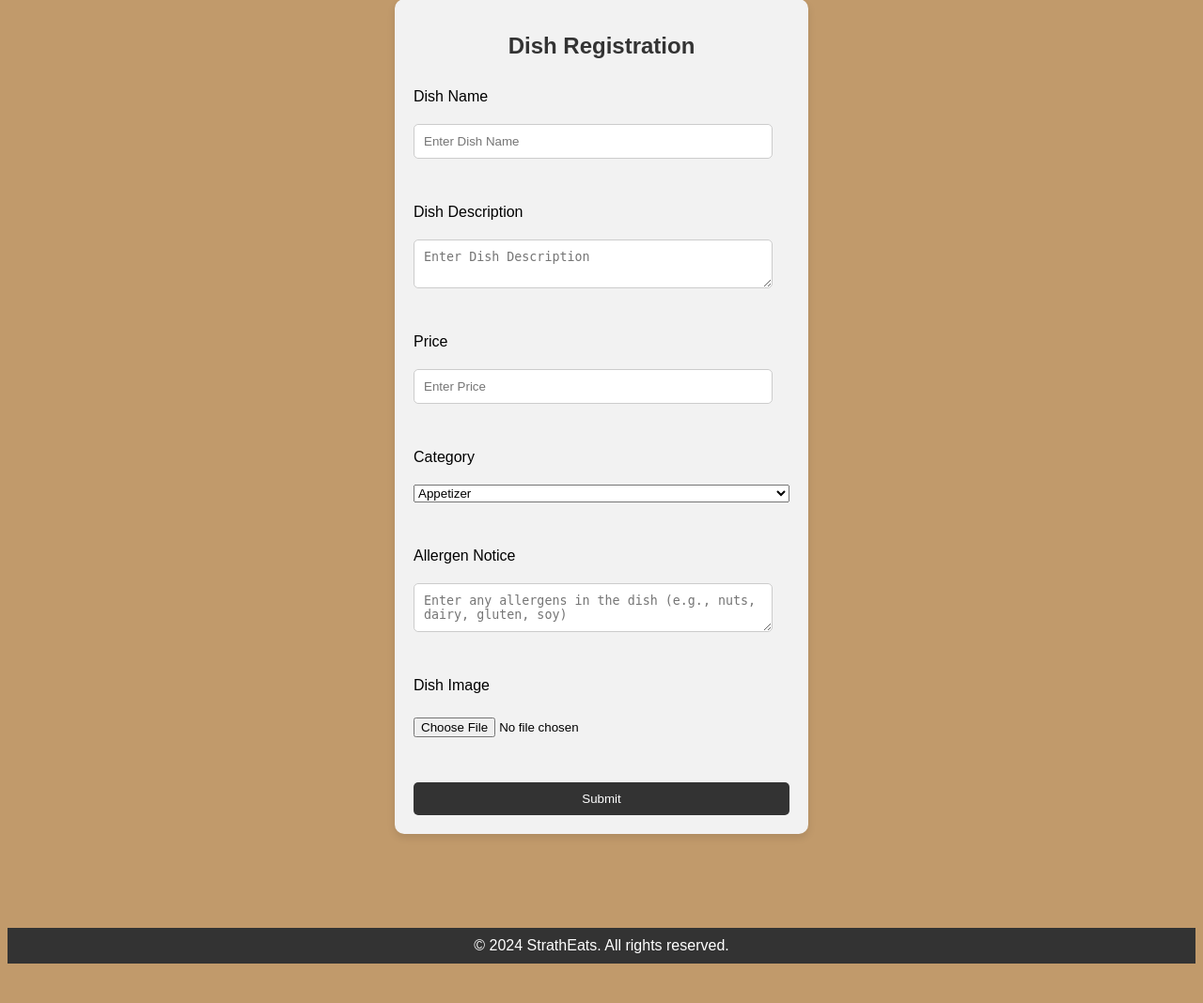
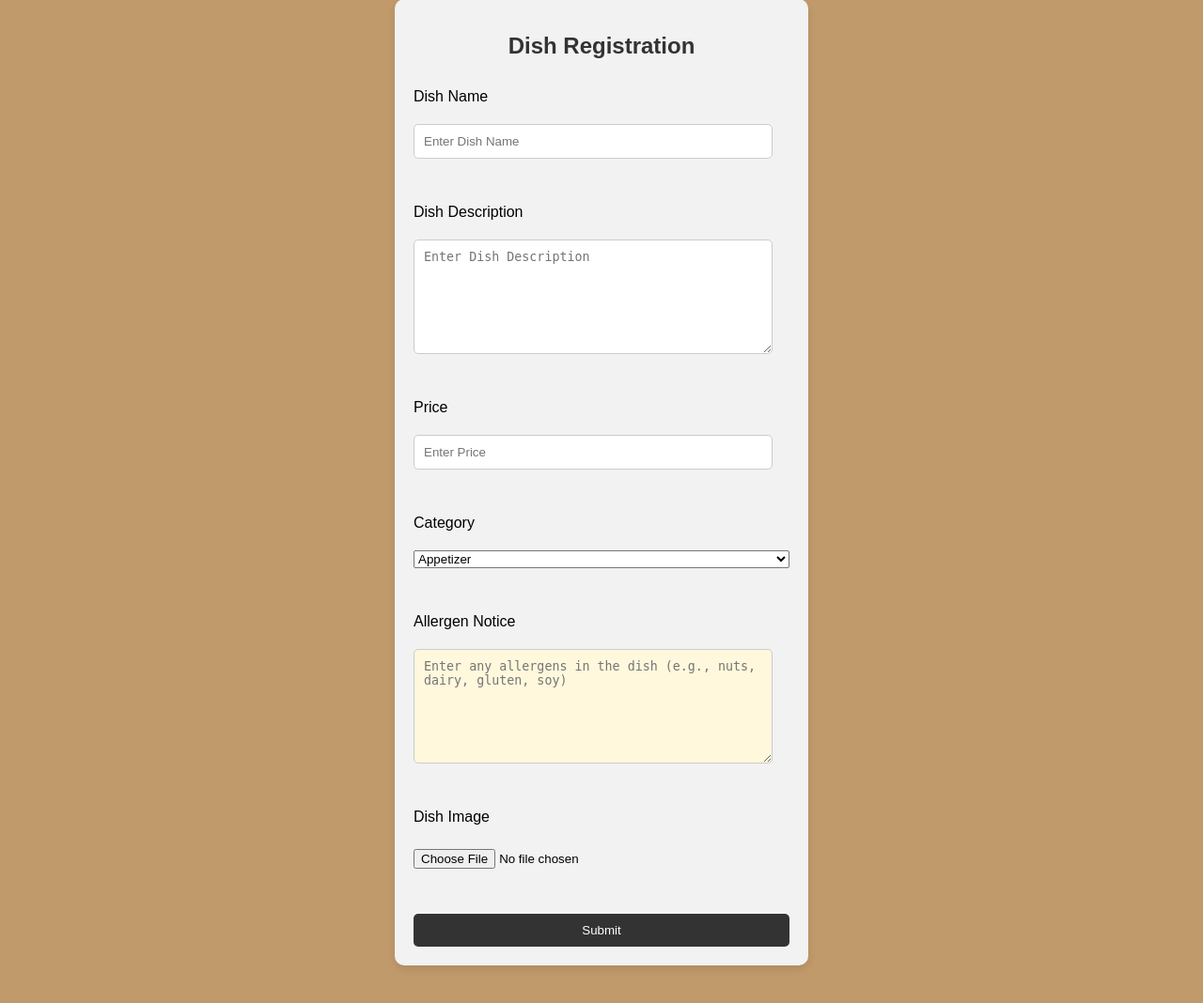
Before and after one commit to Bliss109/Strath_Eats, a PHP site: page /MenuRegistration.html in a window 1280 px wide. Shown: the part 101-1169 px from the top of the page at 94% size. Before the commit the page ends 1127 px from the top, so only its background shows below. Run offline with PHP 8.4, Linux system fonts and the light colour scheme.

Commit message:
Updated MenuRegistrationStyle.css

```diff
--- a/Chef/MenuRegistrationStyle.css
+++ b/Chef/MenuRegistrationStyle.css
@@ -65,3 +65,12 @@ button:hover {
     font-size: 12px;
     display: none;
 }
+
+textarea {
+    min-height: 100px;
+}
+
+/* Added for allergen notice field */
+textarea#allergens {
+    background-color: #fff8dc;
+}
```
